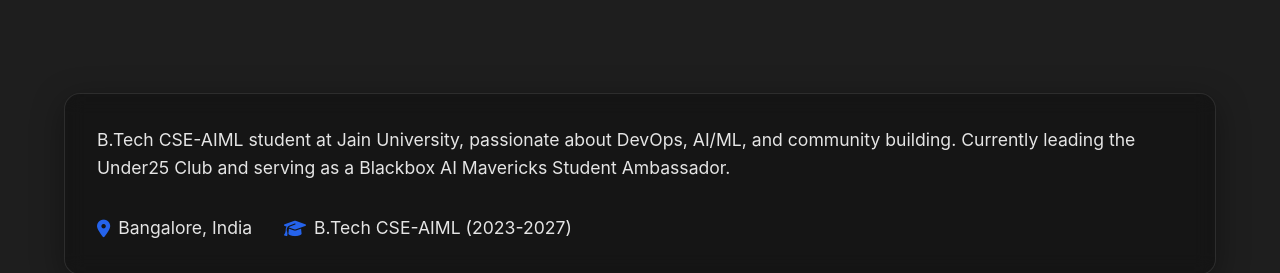
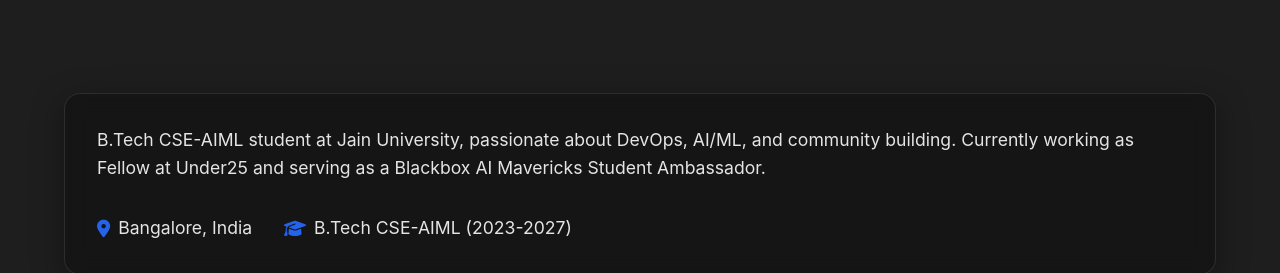
Before and after one commit to prabhavjain2004/My-portfolio-prabhav-jain, a plain HTML site: page index.html in a window 1280 px wide. Shown: the part 947-1220 px from the top of the page. Drawn offline with Linux system fonts and the light colour scheme.

Commit message:
Update index.html

```diff
--- a/index.html
+++ b/index.html
@@ -45,7 +45,7 @@
         <h2 class="section-title">About Me</h2>
         <div class="about-content">
             <div class="about-text">
-                <p>B.Tech CSE-AIML student at Jain University, passionate about DevOps, AI/ML, and community building. Currently leading the Under25 Club and serving as a Blackbox AI Mavericks Student Ambassador.</p>
+                <p>B.Tech CSE-AIML student at Jain University, passionate about DevOps, AI/ML, and community building. Currently working as Fellow at Under25 and serving as a Blackbox AI Mavericks Student Ambassador.</p>
                 <div class="quick-info">
                     <div class="info-item">
                         <i class="fas fa-map-marker-alt"></i>
```
